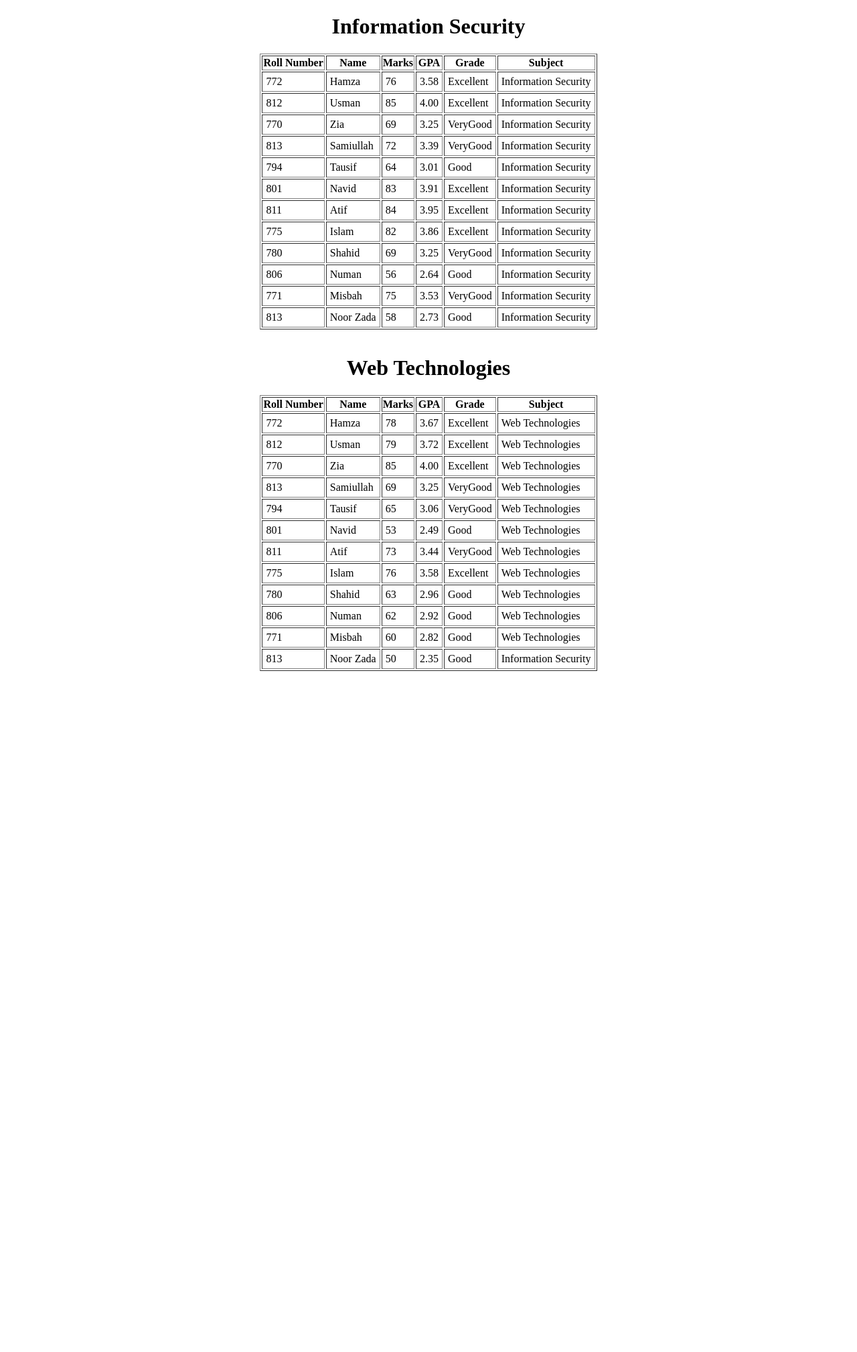
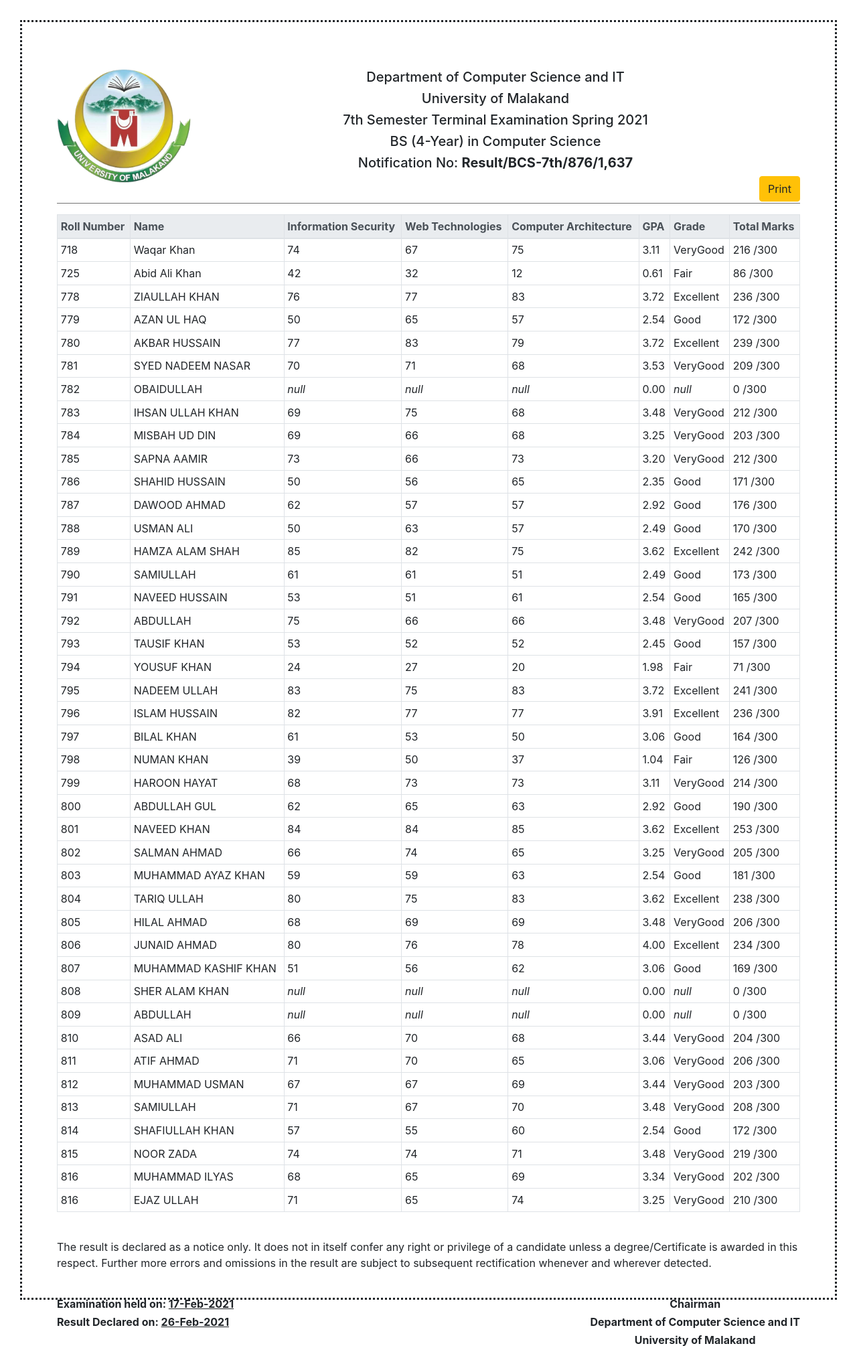
Before and after one commit to Muhammad-Usman-Amin/results, a PHP site: page / in a window 1280 px wide. Shown: the whole page at 67% size. Before the commit the page ends 1002 px from the top, so only its background shows below. Run offline with PHP 8.4, Linux system fonts and the light colour scheme.

Commit message:
almost done

```diff
--- a/index.php
+++ b/index.php
@@ -5,75 +5,110 @@
 <?php
 include_once('students.php');
 
-$ISMarks = [
- new Student("Hamza",772,[0,1,1] ,0), new Student("Usman", 812, [0,1,2] ,0), new Student("Zia", 770,[1,1,2] ,0),
- new Student("Samiullah", 813,[2,2,3] ,0),new Student("Tausif", 794, [2,2,3] ,0), new Student("Navid", 801, [1,2,3] ,0),
- new Student("Atif", 811, [1,1,2] ,0),new Student("Islam", 775, [0,1,1] ,0),new Student("Shahid", 780, [2,2,3],0),
- new Student("Numan", 806, [3,3,4], 0), new Student("Misbah", 771, [2,2,3], 0), new Student("Noor Zada", 813, [2,2,3],0)
-];
-
-$WebMarks = [new Student("Hamza",772,[0,1,1] ,1), new Student("Usman", 812, [0,1,2] ,1), new Student("Zia", 770,[1,1,2] ,1),
-new Student("Samiullah", 813,[2,2,3] ,1), new Student("Tausif", 794, [2,2,3] ,1), new Student("Navid", 801, [1,2,3] ,1),
-new Student("Atif", 811, [1,1,2] ,1),new Student("Islam", 775, [0,1,1] ,1), new Student("Shahid", 780, [2,2,3],1),
-new Student("Numan", 806, [3,3,4], 1), new Student("Misbah", 771, [2,2,3], 1), new Student("Noor Zada", 813, [2,2,3],0)
+$StudentsMarks = [
+    new Student("Waqar Khan", 718, [2, 2, 3]), new Student("Abid Ali Khan", 725, [3, 3, 4]), new Student("ZIAULLAH KHAN", 778, [0, 1, 1]),
+    new Student("AZAN UL HAQ", 779, [2, 3, 4]), new Student("AKBAR HUSSAIN", 780, [1, 2, 2]), new Student("SYED NADEEM NASAR", 781, [1, 2, 3]),
+    new Student("OBAIDULLAH", 782, [-1, -1, -1]), new Student("IHSAN ULLAH KHAN", 783, [1, 2, 2]), new Student("MISBAH UD DIN", 784, [1, 2, 2]),
+    new Student("SAPNA AAMIR", 785, [1, 2, 2]), new Student("SHAHID HUSSAIN", 786, [2, 3, 4]), new Student("DAWOOD AHMAD", 787, [2, 3, 3]),
+    new Student("USMAN ALI", 788, [2, 3, 3]), new Student("HAMZA ALAM SHAH", 789, [0, 1, 1]), new Student("SAMIULLAH", 790, [2, 3, 3]),
+    new Student("NAVEED HUSSAIN", 791, [2, 3, 3]), new Student("ABDULLAH", 792, [1, 2, 2]), new Student("TAUSIF KHAN", 793, [2, 3, 3]),
+    new Student("YOUSUF KHAN", 794, [2, 3, 4]), new Student("NADEEM ULLAH", 795, [1, 2, 2]), new Student("ISLAM HUSSAIN", 796, [0, 1, 1]),
+    new Student("BILAL KHAN", 797, [2, 3, 3]), new Student("NUMAN KHAN", 798, [2, 3, 4]), new Student("HAROON HAYAT", 799, [1, 2, 2]),
+    new Student("ABDULLAH GUL", 800, [2, 3, 3]), new Student("NAVEED KHAN", 801, [1, 1, 2]), new Student("SALMAN AHMAD", 802, [1, 2, 2]),
+    new Student("MUHAMMAD AYAZ KHAN", 803, [2, 3, 3]), new Student("TARIQ ULLAH", 804, [1, 1, 2]), new Student("HILAL AHMAD", 805, [2, 3, 3]),
+    new Student("JUNAID AHMAD", 806, [1, 2, 2]), new Student("MUHAMMAD KASHIF KHAN", 807, [2, 3, 3]), new Student("SHER ALAM KHAN", 808, [-1, -1, -1]),
+    new Student("ABDULLAH", 809, [-1, -1, -1]), new Student("ASAD ALI", 810, [1, 1, 2]), new Student("ATIF AHMAD", 811, [1, 2, 2]),
+    new Student("MUHAMMAD USMAN", 812, [1, 1, 2]), new Student("SAMIULLAH", 813, [1, 2, 2]), new Student("SHAFIULLAH KHAN", 814, [2, 3, 3]),
+    new Student("NOOR ZADA", 815, [1, 2, 2]), new Student("MUHAMMAD ILYAS", 816, [2, 2, 3]), new Student("EJAZ ULLAH", 816, [1, 2, 2])
 ];
 
 ?>
 
 <!DOCTYPE html>
 <html>
+
 <head>
+    <meta charset="UTF-8" />
+    <meta name="viewport" content="width=device-width, initial-scale=1.0" />
+    <link rel="stylesheet" href="https://stackpath.bootstrapcdn.com/bootstrap/4.3.1/css/bootstrap.min.css"
+    integrity="sha386-ggOyR0iXCbMQv3Xipma36MD+dH/1fQ786/j6cY/iJTQUOhcWr7x9JvoRxT2MZw1T" crossorigin="anonymous">
+
     <title>Students Marks</title>
 </head>
-<body>
 
-    <h1 align="center">Information Security</h1>
 
-    <table align="center" border="1">
+<body style="margin: 30px; border-style: dotted;">
+    <div class="container" style="margin-top: 70px;">
+        <img src="UOMlogo.png" alt="University of Malakand Logo" style="float: left; width:200px; height: 170px ">
+        <center>
+            <h5>Department of Computer Science and IT</h5>
+            <h5>University of Malakand</h5>
+            <h5>7th Semester Terminal Examination Spring 2021</h5>
+            <h5>BS (4-Year) in Computer Science</h5>
+            <h5>Notification No: <b>Result/BCS-7th/876/1,637</b></h5>
+        </center>
+
+
+        <button style="float: right;" type="button" class="btn btn-warning pull-left" onclick="print()">Print</button>
+        <br>
+        <hr color="gray">
+        <table class="table table-hover table-bordered table-sm">
+            <thead class="thead-light">
                 <tr>
-            <th>Roll Number</th>
-            <th>Name</th>
-            <th>Marks</th>
-            <th>GPA</th>
-            <th>Grade</th>
-            <th>Subject</th>
+                    <th scope="col">Roll Number</th>
+                    <th scope="col">Name</th>
+                    <th scope="col">Information Security</th>
+                    <th scope="col">Web Technologies</th>
+                    <th scope="col">Computer Architecture</th>
+                    <th scope="col">GPA</th>
+                    <th scope="col">Grade</th>
+                    <th scope="col">Total Marks</th>
                 </tr>
-        <?php foreach($ISMarks as $student) :?>
+            </thead>
+            <?php foreach ($StudentsMarks as $student) : ?>
                 <tr>
-            <td style="padding:5px"><?php echo $student->rollNumber; ?> </td>
-            <td style="padding:5px"><?php echo $student->name; ?> </td>
-            <td style="padding:5px"><?php echo $student->marks; ?> </td>
-            <td style="padding:5px"><?php printf("%.2f", $student->gpa); ?> </td>
-            <td style="padding:5px"><?php echo $student->grade ?> </td>
-            <td style="padding:5px"><?php echo $student->subjects[$student->subject];?></td>
+                    <td scope="row"><?php echo $student->rollNumber; ?> </td>
+                    <td><?php echo $student->name; ?> </td>
+                    <td><?php echo $student->subjectMarks["Information Security"]; ?> </td>
+                    <td><?php echo $student->subjectMarks["Web Technologies"]; ?> </td>
+                    <td><?php echo $student->subjectMarks["Computer Architecture"]; ?> </td>
+                    <td><?php printf("%.2f", $student->gpa); ?> </td>
+                    <td><?php echo $student->grade ?> </td>
+                    <td><?php echo $student->totalMarks; ?> /300</td>
                 </tr>
             <?php
             endforeach;
             ?>
         </table>
         <br>
-    <h1 align="center"> Web Technologies</h1>
-    <table align="center" border="1">
-        <tr>
-            <th>Roll Number</th>
-            <th>Name</th>
-            <th>Marks</th>
-            <th>GPA</th>
-            <th>Grade</th>
-            <th>Subject</th>
-        </tr>
-        <?php foreach($WebMarks as $student) :?>
-        <tr>
-            <td style="padding:5px"><?php echo $student->rollNumber; ?> </td>
-            <td style="padding:5px"><?php echo $student->name; ?> </td>
-            <td style="padding:5px"><?php echo $student->marks; ?> </td>
-            <td style="padding:5px"><?php printf("%.2f", $student->gpa); ?> </td>
-            <td style="padding:5px"><?php echo $student->grade ?> </td>
-            <td style="padding:5px"><?php echo $student->subjects[$student->subject]; ?></td>
-        </tr>
-        <?php
-        endforeach;
-        ?>
-    </table>
+        <p font-size="3">The result is declared as a notice only. It does not in itself confer any right or privilege
+            of a candidate unless a degree/Certificate is awarded in this respect. Further more errors and omissions in the result are
+            subject to subsequent rectification whenever and wherever detected.
+        </p>
+        <br>
+        <div style="float: left;">
+            <h6><b>Examination held on:    <u>17-Feb-2021</u></b></h6>
+            <h6><b>Result Declared on:     <u>26-Feb-2021</u></b></h6>
+        </div>
+        <center>
+            <div style="float: right;">
+                <h6><b>Chairman</b></h6>
+                <h6><b>Department of Computer Science and IT</b></h6>
+                <h6><b>University of Malakand</b></h6>
+            </div>
+        </center>
+
+    </div>
+
+    <!--
+    <script src="https://stackpath.bootstrapcdn.com/bootstrap/6.3.1/js/bootstrap.min.js"
+    integrity="sha386-JjSmVgyd0p3pXB1rRibZUAYoIIy6OrQ6VrjIEaFf/nJGzIxFDsf6x0xIM+B07jRM" crossorigin="anonymous">
+    </script>
+    <script src="https://code.jquery.com/jquery-3.3.1.slim.min.js" integrity="sha386-q8i/X+965DzO0rT7abK61JStQIAqVgRVzpbzo5smXKp6YfRvH+8abtTE1Pi6jizo" crossorigin="anonymous">
+    </script>
+    <script src="https://cdnjs.cloudflare.com/ajax/libs/popper.js/1.16.7/umd/popper.min.js" integrity="sha386-UO2eT0CpHqdSJQ6hJty5KVphtPhzWj9WO1clHTMGa3JDZwrnQq6sF86dIHNDz0W1" crossorigin="anonymous">
+    </script>
+    -->
 </body>
+
 </html>
--- a/students.php
+++ b/students.php
@@ -1,19 +1,20 @@
 <?php
 class Student{
-    public $subjects = ["Information Security", "Web Technologies", "Computer Architecture"];
+    //public $subjects = ["Information Security", "Web Technologies", "Computer Architecture"];
+    public $subjectMarks = ["Information Security" =>  null, "Web Technologies" => null, "Computer Architecture" => null];
     public $marks;
     public $tier;
-    public $name;
-    public $rollNumber;
+    public $name, $rollNumber;
     public $subject;
-    public $grade, $gpa;
-    public function __construct($name, $rollNumber, $tier, $subject)
+    public $grade, $gpa, $totalMarks;
+    public function __construct($name, $rollNumber, $tier)
     {
         $this->name = $name;
         $this->rollNumber = $rollNumber;
         $this->tier = $tier;
-        $this->subject = $subject;
+        //$this->subject = $subject;
         $this->generateMarks($this->tier);
+        $this->totalMarks($this->subjectMarks);
     }
     public function generateMarks($tier){
         $Grades = ["Outstanding", "Excellent", "VeryGood", "Good", "Fair"];
@@ -21,23 +22,67 @@ class Student{
         switch($selectedTier){
             case 0:
                 $this->marks = mt_rand(85, 100);
+                $this->subjectMarks["Information Security"] =  mt_rand(85, 100);
+                usleep(90000);
+                $this->subjectMarks["Web Technologies"] =  rand(85, 100);
+                usleep(90000);
+                $this->subjectMarks["Computer Architecture"] =  mt_rand(85, 100);
                 $this->grade = $Grades[0]; break;
             case 1:
                 $this->marks = mt_rand(75, 85);
+                $this->subjectMarks["Information Security"] =  mt_rand(75, 85);
+                usleep(90000);
+                $this->subjectMarks["Web Technologies"] =  rand(75, 85);
+                usleep(90000);
+                $this->subjectMarks["Computer Architecture"] =  mt_rand(75, 85);
                 $this->grade = $Grades[1]; break;
             case 2:
                 $this->marks = mt_rand(65, 75);
+                $this->subjectMarks["Information Security"] =  mt_rand(65, 75);
+                usleep(90000);
+                $this->subjectMarks["Web Technologies"] =  rand(65, 75);
+                usleep(90000);
+                $this->subjectMarks["Computer Architecture"] =  mt_rand(65, 75);
                 $this->grade = $Grades[2]; break;
-                case 3:
+            case 3:
                 $this->marks = mt_rand(50, 65);
+                $this->subjectMarks["Information Security"] =  mt_rand(50, 65);
+                usleep(90000);
+                $this->subjectMarks["Web Technologies"] =  rand(50, 65);
+                usleep(90000);
+                $this->subjectMarks["Computer Architecture"] =  mt_rand(50, 65);
                 $this->grade = $Grades[3]; break;
             case 4:
                 $this->marks = mt_rand(10, 50);
+                $this->subjectMarks["Information Security"] =  mt_rand(10, 50);
+                usleep(90000);
+                $this->subjectMarks["Web Technologies"] =  rand(10, 50);
+                usleep(90000);
+                $this->subjectMarks["Computer Architecture"] =  mt_rand(10, 50);
                 $this->grade = $Grades[4]; break;
+            case -1:
+                $this->marks = "<i>null<i>";
+                $this->subjectMarks["Information Security"] =  "<i>null<i>";
+                $this->subjectMarks["Web Technologies"] =  "<i>null<i>";
+                $this->subjectMarks["Computer Architecture"] =  "<i>null<i>";
+                $this->grade = "<i>null<i>";
+                $this->gpa = -1; break;
         }
-        if ($this->gpa = round((($this-> marks) * 4) / 85, 2) > 4)
-        $this->gpa = 4.00;
-        else $this->gpa = round((($this-> marks) * 4) / 85, 2);
+        if($this->gpa != -1){
+            if ($this->gpa = round((($this-> marks) * 4) / 85, 2) > 4)
+            $this->gpa = 4.00;
+            else $this->gpa = round((($this-> marks) * 4) / 85, 2);
+        }
+         if($this->gpa == -1){
+            $this->gpa = "<i>null<i>";
+         }
+    }
+    public function totalMarks($subMarks){
+        $totalMarks=null;
+        foreach($subMarks as $k => $v){
+            $totalMarks += (int) $v;
+        }
+        $this->totalMarks = $totalMarks;
     }
 
 }
```
Also changed, not shown: UOMlogo.png (added). Lines whose indentation alone changed are shown as unchanged.
